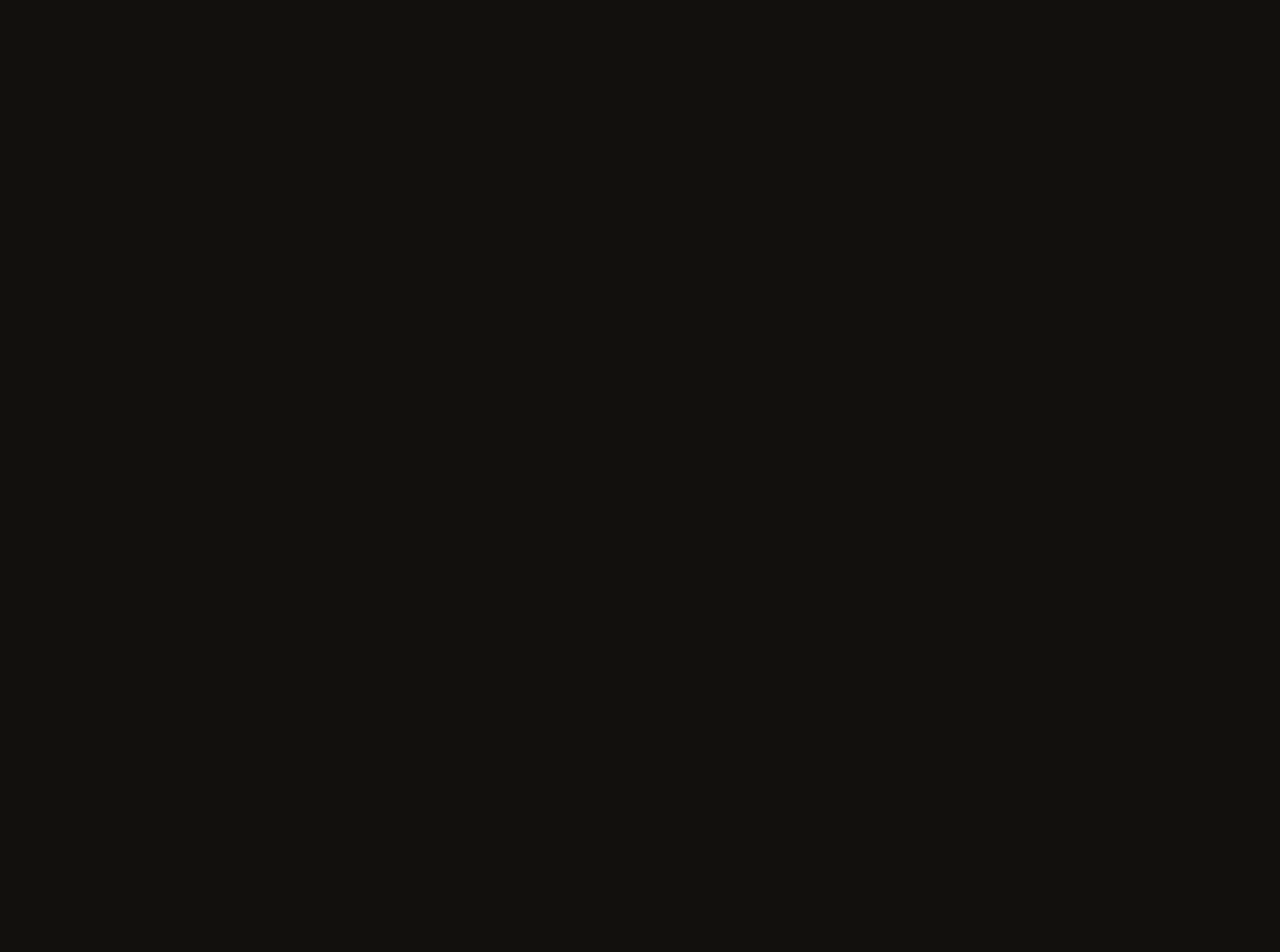
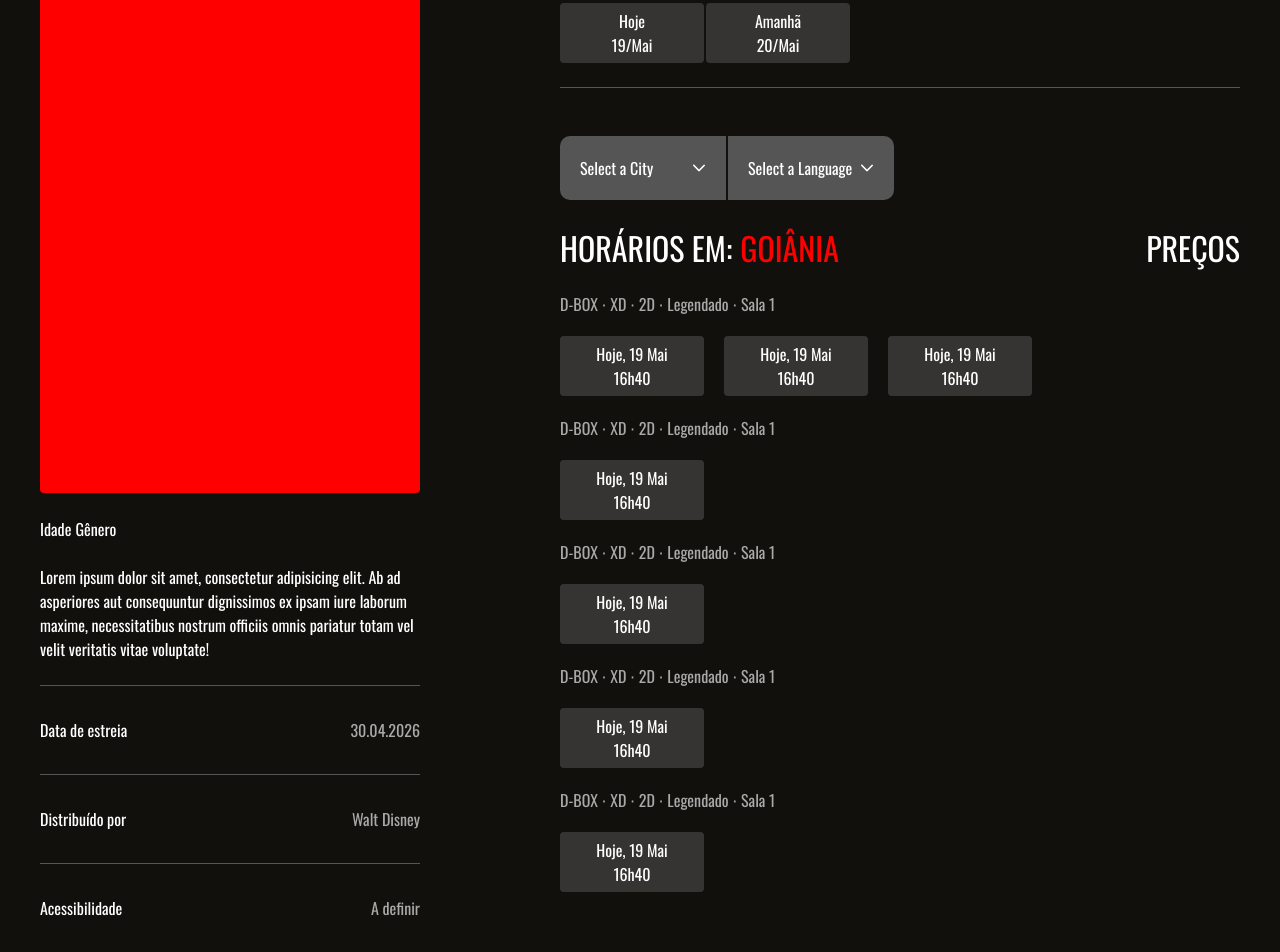
Before and after one commit to lukastff/westside, a React (Vite) app: page /filmes in a window 1280 px wide. Before the commit this address had no page. Shown: the part 300-1252 px from the top of the page. Before the commit the page ends 800 px from the top, so only its background shows below. Built offline with nearby package versions, Linux system fonts and the light colour scheme.

Commit message:
feat: implement Films page and TicketModal component
- Create Films page and register /filmes route
- Implement TicketModal with MultiSelect for film types and languages
- Configure PrimeReact with Portuguese locale
- Update Header sticky position and z-index for better overlay

```diff
--- a/src/components/Carousel/index.tsx
+++ b/src/components/Carousel/index.tsx
@@ -16,7 +16,8 @@
       transition={{ duration: 0.8 }}
       viewport={{ once: true, amount: 0.2 }}
       className="max-w-[1240px] w-full m-auto carousel px-[20px]"
-      id={carousel.replace(' ', '-').toLowerCase()}>
+      id={carousel.replace(' ', '-').toLowerCase()}
+    >
       <h2 className="text-[40px] mb-[40px]">{carousel}</h2>
       <Swiper
         modules={[Navigation, Pagination, Scrollbar]}
@@ -62,6 +63,7 @@
           <Card />
         </SwiperSlide>
       </Swiper>
+      {/*<TicketModal />*/}
     </motion.div>
   )
 }
--- a/src/components/Header/index.tsx
+++ b/src/components/Header/index.tsx
@@ -33,7 +33,7 @@
   }
 
   return (
-    <header className={`sticky top-0 left-0 z-999 bg-[#12100D] transition-shadow duration-300  ${scrolled ? 'shadow-2xl' : 'shadow-none'}`}>
+    <header className={`sticky top-[-1px] left-0 z-50 bg-[#12100D] transition-shadow duration-300  ${scrolled ? 'shadow-2xl' : 'shadow-none'}`}>
       <nav className="flex items-center justify-between max-w-[1480px] w-full h-[80px] m-auto px-[20px]">
         <a href="/">
           <img src={logo} alt="Logo Westside" className="w-[150px] md:w-[200px]" />
--- /dev/null
+++ b/src/components/TicketModal/index.tsx
@@ -0,0 +1,158 @@
+import { MultiSelect } from 'primereact/multiselect'
+import { useState } from 'react'
+
+import './styles.scss'
+
+
+export function TicketModal() {
+  const [selectedCity, setSelectedCity] = useState(null)
+  const [selectedLanguage, setSelectedLanguage] = useState(null)
+
+  const typeFilm = [
+    { name: 'D-BOX', code: 'DBOX' },
+    { name: 'XD', code: 'XD' },
+    { name: 'Imax', code: 'IMAX' },
+    { name: 'Prime', code: 'PRIME' },
+    { name: '3D', code: '3D' },
+    { name: '2D', code: '2D' },
+  ]
+  const languages = [
+    { name: 'Português', code: 'PT' },
+    { name: 'Espanhol', code: 'ES' },
+    { name: 'Inglês', code: 'USA' },
+    { name: 'Japonês', code: 'JPN' },
+  ]
+
+  return (
+    <div className="w-full max-w-[1240px] m-auto px-[20px] py-[100px] bg-[#12100D]">
+      <div className="flex gap-[140px]">
+        <div className="max-w-[380px]">
+          <div className="bg-[red] w-full h-[568px] rounded"></div>
+          <div className="flex gap-1 my-[24px]">
+            <p>Idade</p>
+            <p>Gênero</p>
+          </div>
+          <p className="mb-[24px]">
+            Lorem ipsum dolor sit amet, consectetur adipisicing elit. Ab ad asperiores aut consequuntur dignissimos ex ipsam iure laborum maxime, necessitatibus nostrum officiis omnis pariatur totam vel velit veritatis vitae voluptate!
+          </p>
+          <div className="border-t-1 py-[32px] border-[#555555] flex justify-between">
+            <p>Data de estreia</p>
+            <p className="text-[#AAA9A8]">30.04.2026</p>
+          </div>
+          <div className="border-t-1 py-[32px] border-[#555555] flex justify-between">
+            <p>Distribuído por</p>
+            <p className="text-[#AAA9A8]">Walt Disney</p>
+          </div>
+          <div className="border-t-1 py-[32px] border-[#555555] flex justify-between">
+            <p>Acessibilidade</p>
+            <p className="text-[#AAA9A8]">A definir</p>
+          </div>
+          <div className="border-t-1 py-[32px] border-[#555555] flex justify-between">
+            <p>Diretor</p>
+            <p className="text-[#AAA9A8]">A definir</p>
+          </div>
+          <div className="border-t-1 border-b-1 py-[32px] border-[#555555] flex justify-between">
+            <p>Elenco</p>
+            <p className="text-[#AAA9A8]">A definir</p>
+          </div>
+        </div>
+        <div className="w-full">
+          <div>
+            <h2 className="text-[36px] font-bold uppercase">Horários</h2>
+            <div className="flex gap-0.5 my-[24px]">
+              <div className="text-center w-[144px] py-1.5 bg-[#363333] hover:bg-white hover:text-black transtion-all duration-300 ease-linear cursor-pointer rounded">
+                <p>Hoje</p>
+                <p>19/Mai</p>
+              </div>
+              <div className="text-center w-[144px] py-1.5 bg-[#363333] hover:bg-white hover:text-black transtion-all duration-300 ease-linear cursor-pointer rounded">
+                <p>Amanhã</p>
+                <p>20/Mai</p>
+              </div>
+            </div>
+          </div>
+          <div className="pt-[24px] border-t-1 border-[#555555]">
+            <div className="flex gap-0.5 my-[24px]">
+              <MultiSelect
+                value={selectedCity}
+                onChange={(e) => setSelectedCity(e.value)}
+                options={typeFilm}
+                optionLabel="name"
+                placeholder="Select a City"
+                maxSelectedLabels={2}
+                locale="pt"
+                className="p-[20px] min-w-[166px] bg-[#555555] rounded-tl-[10px] rounded-bl-[10px]"
+              />
+              <MultiSelect
+                value={selectedLanguage}
+                onChange={(e) => setSelectedLanguage(e.value)}
+                options={languages}
+                optionLabel="name"
+                placeholder="Select a Language"
+                maxSelectedLabels={3}
+                className="p-[20px] min-w-[166px] bg-[#555555] rounded-tr-[10px] rounded-br-[10px]"
+              />
+            </div>
+            <div className="todas cidades h-[500px]">
+              <div className="goiania">
+                <div className="text-[32px] flex justify-between uppercase">
+                  <div className="flex gap-2">
+                    <p>Horários em:</p>
+                    <span className="text-[red]">Goiânia</span>
+                  </div>
+                  <span>Preços</span>
+                </div>
+                <div className="goiania-corpo">
+                  <div className="flex flex-col gap-5 mt-5">
+                    <p className="text-[16px] text-[#AAA9A8]">D-BOX &sdot; XD &sdot; 2D &sdot; Legendado &sdot; Sala 1</p>
+                    <div className="flex gap-5">
+                      <div className="text-center w-[144px] py-1.5 bg-[#363333] hover:bg-white hover:text-black transtion-all duration-300 ease-linear cursor-pointer rounded">
+                        <p>Hoje, 19 Mai</p>
+                        <p>16h40</p>
+                      </div>
+                      <div className="text-center w-[144px] py-1.5 bg-[#363333] hover:bg-white hover:text-black transtion-all duration-300 ease-linear cursor-pointer rounded">
+                        <p>Hoje, 19 Mai</p>
+                        <p>16h40</p>
+                      </div>
+                      <div className="text-center w-[144px] py-1.5 bg-[#363333] hover:bg-white hover:text-black transtion-all duration-300 ease-linear cursor-pointer rounded">
+                        <p>Hoje, 19 Mai</p>
+                        <p>16h40</p>
+                      </div>
+                    </div>
+                  </div>
+                  <div className="flex flex-col gap-5 mt-5">
+                    <p className="text-[16px] text-[#AAA9A8]">D-BOX &sdot; XD &sdot; 2D &sdot; Legendado &sdot; Sala 1</p>
+                    <div className="text-center w-[144px] py-1.5 bg-[#363333] hover:bg-white hover:text-black transtion-all duration-300 ease-linear cursor-pointer rounded">
+                      <p>Hoje, 19 Mai</p>
+                      <p>16h40</p>
+                    </div>
+                  </div>
+                  <div className="flex flex-col gap-5 mt-5">
+                    <p className="text-[16px] text-[#AAA9A8]">D-BOX &sdot; XD &sdot; 2D &sdot; Legendado &sdot; Sala 1</p>
+                    <div className="text-center w-[144px] py-1.5 bg-[#363333] hover:bg-white hover:text-black transtion-all duration-300 ease-linear cursor-pointer rounded">
+                      <p>Hoje, 19 Mai</p>
+                      <p>16h40</p>
+                    </div>
+                  </div>
+                  <div className="flex flex-col gap-5 mt-5">
+                    <p className="text-[16px] text-[#AAA9A8]">D-BOX &sdot; XD &sdot; 2D &sdot; Legendado &sdot; Sala 1</p>
+                    <div className="text-center w-[144px] py-1.5 bg-[#363333] hover:bg-white hover:text-black transtion-all duration-300 ease-linear cursor-pointer rounded">
+                      <p>Hoje, 19 Mai</p>
+                      <p>16h40</p>
+                    </div>
+                  </div>
+                  <div className="flex flex-col gap-5 mt-5">
+                    <p className="text-[16px] text-[#AAA9A8]">D-BOX &sdot; XD &sdot; 2D &sdot; Legendado &sdot; Sala 1</p>
+                    <div className="text-center w-[144px] py-1.5 bg-[#363333] hover:bg-white hover:text-black transtion-all duration-300 ease-linear cursor-pointer rounded">
+                      <p>Hoje, 19 Mai</p>
+                      <p>16h40</p>
+                    </div>
+                  </div>
+                </div>
+              </div>
+            </div>
+          </div>
+        </div>
+      </div>
+    </div>
+  )
+}
--- /dev/null
+++ b/src/components/TicketModal/styles.scss
@@ -0,0 +1,7 @@
+.p-multiselect-panel {
+  z-index: 2 !important;
+  background: #555555;
+}
+.p-multiselect-header{
+  display: none;
+}
--- a/src/main.tsx
+++ b/src/main.tsx
@@ -1,14 +1,36 @@
 import { StrictMode } from 'react'
 import { createRoot } from 'react-dom/client'
 import { BrowserRouter } from 'react-router-dom'
+import { PrimeReactProvider, addLocale } from 'primereact/api'
+import App from './App.tsx'
+import './index.css'
 
-import './index.css'
-import App from './App.tsx'
+addLocale('pt', {
+  accept: 'Sim',
+  reject: 'Não',
+  choose: 'Escolher',
+  upload: 'Enviar',
+  cancel: 'Cancelar',
+  close: 'Fechar',
+  clear: 'Limpar',
+  apply: 'Aplicar',
+  search: 'Buscar',
+  emptyMessage: 'Nenhum resultado encontrado',
+  emptyFilterMessage: 'Nenhum resultado encontrado',
+  selectionMessage: '{0} itens selecionados',
+  emptySelectionMessage: 'Nenhum item selecionado',
+  selectAll: 'Selecionar todos',
+  unselectAll: 'Desmarcar todos',
+})
+
+
 
 createRoot(document.getElementById('root')!).render(
   <StrictMode>
-    <BrowserRouter>
-      <App />
-    </BrowserRouter>
+    <PrimeReactProvider value={{ locale: 'pt' }}>
+      <BrowserRouter>
+        <App />
+      </BrowserRouter>
+    </PrimeReactProvider>
   </StrictMode>,
 )
--- /dev/null
+++ b/src/pages/Films/index.tsx
@@ -0,0 +1,13 @@
+import { TicketModal } from '../../components/TicketModal'
+import { Header } from '../../components/Header'
+import { Footer } from '../../components/Footer'
+
+export function Films() {
+  return (
+    <>
+      <Header />
+      <TicketModal />
+      <Footer />
+    </>
+  )
+}
--- a/src/routes/index.tsx
+++ b/src/routes/index.tsx
@@ -3,6 +3,7 @@
 import { SignIn } from '../pages/SignIn'
 import { SignUp } from '../pages/SignUp'
 import { Plans } from '../pages/Plans'
+import { Films } from '../pages/Films'
 
 export function AppRoutes() {
   return (
@@ -11,6 +12,7 @@
       <Route path="/login" element={<SignIn />}/>
       <Route path="/registro" element={<SignUp />}/>
       <Route path="/planos" element={<Plans />}/>
+      <Route path="/filmes" element={<Films />}/>
     </Routes>
   )
 }
```
